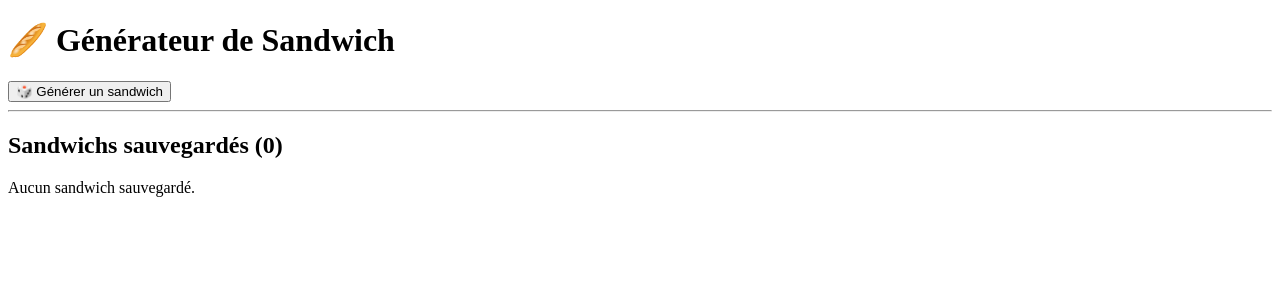
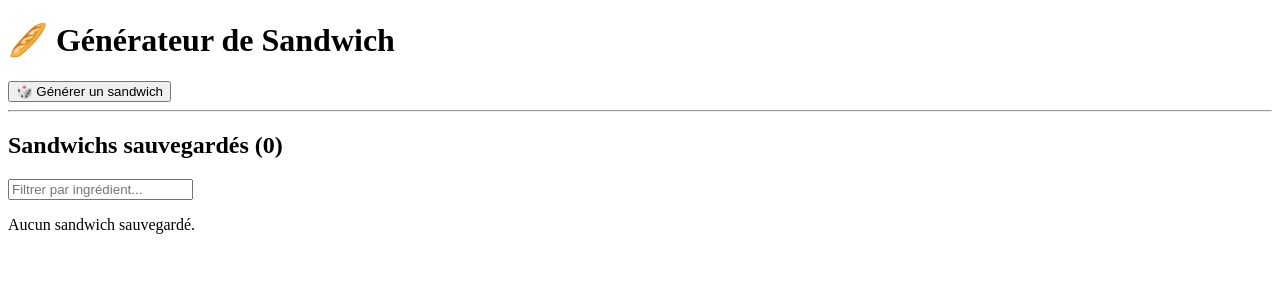
Before and after one commit to sandrine-bd/sandwich, a Vue app: page / in a window 1280 px wide. Shown: the top 300 px of the page. Built offline with nearby package versions, Linux system fonts and the light colour scheme.

Commit message:
feat: add filter by ingredient on saved sandwiches

```diff
--- a/src/components/SandwichList.vue
+++ b/src/components/SandwichList.vue
@@ -1,24 +1,51 @@
 <script setup lang="ts">
+import { ref, computed } from 'vue'
 import { useSandwichStore } from '@/stores/sandwich'
 import { storeToRefs } from 'pinia'
 
 const store = useSandwichStore()
 const { savedSandwiches, totalSaved } = storeToRefs(store)
+
+// État local : le texte de recherche
+const filterQuery = ref('')
+
+// Liste dérivée : on filtre sans modifier les données originales
+const filteredSandwiches = computed(() => {
+  const query = filterQuery.value.toLowerCase().trim()
+  if (!query) return savedSandwiches.value
+
+  return savedSandwiches.value.filter(s =>
+    [s.bread, s.sauce, s.cheese, s.filling].some(
+      ingredient => ingredient.toLowerCase().includes(query)
+    )
+  )
+})
 </script>
 
 <template>
   <div>
-    <!-- ← Compteur dans le titre -->
+    <!-- Compteur dans le titre -->
     <h2>Sandwichs sauvegardés ({{ totalSaved }})</h2>
+
+    <!-- Champ de filtre -->
+    <input
+      v-model="filterQuery"
+      placeholder="Filtrer par ingrédient..."
+      type="search"
+    />
 
     <!-- Afficher un message vide si aucun sandwich -->
     <p v-if="savedSandwiches.length === 0">Aucun sandwich sauvegardé.</p>
 
-    <ul v-else>
-      <li v-for="sandwich in savedSandwiches" :key="sandwich.id">
-        <span>{{ sandwich.bread }} · {{ sandwich.filling }} · {{ sandwich.cheese }} · {{ sandwich.sauce }}</span>
-        <button @click="store.remove(sandwich.id)">🗑️ Supprimer</button>
-      </li>
-    </ul>
+    <!-- Itérer sur filteredSandwiches -->
+    <template v-else>
+      <p v-if="filteredSandwiches.length === 0">Aucun résultat pour "{{ filterQuery }}".</p>
+      <ul v-else>
+        <li v-for="sandwich in filteredSandwiches" :key="sandwich.id">
+          <span>{{ sandwich.bread }} · {{ sandwich.filling }} · {{ sandwich.cheese }} · {{ sandwich.sauce }}</span>
+          <button @click="store.remove(sandwich.id)">🗑️ Supprimer</button>
+        </li>
+      </ul>
+    </template>
   </div>
 </template>
```
